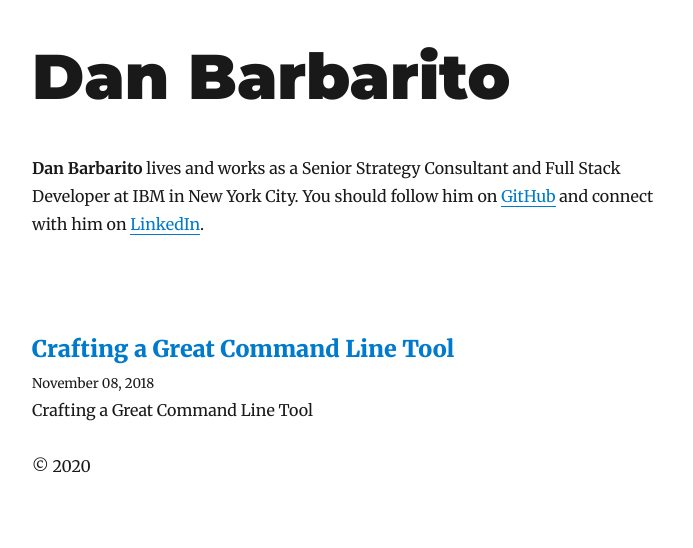
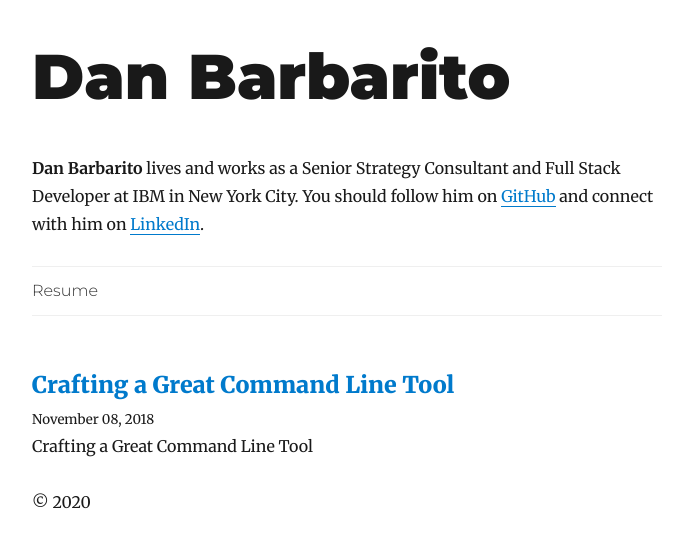
Before and after one commit to danielbarbarito/website, a Gatsby site: page / in a window 1280 px wide. Shown: the whole page, without its empty margins (293-986 px from the left). Built offline with nearby package versions, Linux system fonts and the light colour scheme; Gatsby itself is replaced by a stand-in of ours; some packages are replaced by stand-ins of ours.

Commit message:
add other links

```diff
--- a/gatsby-config.js
+++ b/gatsby-config.js
@@ -8,6 +8,12 @@ module.exports = {
       linkedin: `danbarbarito`,
       github: `danielbarbarito`,
     },
+    otherLinks: [
+      {
+        name: "Resume",
+        link: "https://resume.barbarito.me",
+      },
+    ],
   },
   plugins: [
     {
--- a/package.json
+++ b/package.json
@@ -27,6 +27,7 @@
     "react-dom": "^16.12.0",
     "react-helmet": "^5.2.1",
     "react-typography": "^0.16.19",
+    "styled-components": "^5.1.0",
     "typeface-merriweather": "0.0.72",
     "typeface-montserrat": "0.0.75",
     "typography": "^0.16.19",
--- a/src/components/bio.jsx
+++ b/src/components/bio.jsx
@@ -11,7 +11,7 @@ import Image from "gatsby-image"
 
 import { rhythm } from "../utils/typography"
 
-const Bio = () => {
+const Bio = ({ margin }) => {
   const data = useStaticQuery(graphql`
     query BioQuery {
       site {
@@ -31,15 +31,14 @@ const Bio = () => {
     <div
       style={{
         display: `flex`,
-        marginBottom: rhythm(2.5),
+        marginBottom: margin != undefined ? margin : rhythm(2.5),
       }}
     >
-      <p>
-        <strong>{author}</strong> lives and works as a Senior
-        Strategy Consultant and Full Stack Developer at IBM in New York City.
-        You should follow him on{" "}
-        <a href={`https://github.com/${social.github}`}>GitHub</a> and connect
-        with him on{" "}
+      <p style={{ marginBottom: rhythm(1) }}>
+        <strong>{author}</strong> lives and works as a Senior Strategy
+        Consultant and Full Stack Developer at IBM in New York City. You should
+        follow him on <a href={`https://github.com/${social.github}`}>GitHub</a>{" "}
+        and connect with him on{" "}
         <a href={`https://linkedin.com/in/${social.linkedin}`}>LinkedIn</a>.
       </p>
     </div>
--- a/src/components/layout.jsx
+++ b/src/components/layout.jsx
@@ -14,8 +14,8 @@ class Layout extends React.Component {
         <h1
           style={{
             ...scale(1.5),
+            margin: 0,
             marginBottom: rhythm(1.5),
-            marginTop: 0,
           }}
         >
           <Link
--- /dev/null
+++ b/src/components/links.jsx
@@ -0,0 +1,91 @@
+/**
+ * Bio component that queries for data
+ * with Gatsby's useStaticQuery component
+ *
+ * See: https://www.gatsbyjs.org/docs/use-static-query/
+ */
+
+import React from "react"
+import { useStaticQuery, graphql } from "gatsby"
+import styled from "styled-components"
+
+import { rhythm } from "../utils/typography"
+
+const LinkContainer = styled.div`
+  display: flex;
+
+  & > div > a:hover {
+    transform: scale(1.1);
+  }
+`
+
+const Links = ({ style }) => {
+  const data = useStaticQuery(graphql`
+    query LinksQuery {
+      site {
+        siteMetadata {
+          otherLinks {
+            name
+            link
+          }
+        }
+      }
+    }
+  `)
+
+  const { otherLinks } = data.site.siteMetadata
+  return (
+    <div
+      style={{
+        display: `flex`,
+        border: "1px solid #efefef",
+        borderLeft: "none",
+        borderRight: "none",
+        paddingBottom: 10,
+        paddingTop: 10,
+        ...style,
+      }}
+    >
+      <LinkContainer>
+        {otherLinks.map((l, i) => {
+          return (
+            <div
+              style={{
+                display: "flex",
+                alignItems: "center",
+              }}
+            >
+              <a
+                style={{
+                  fontFamily: `Montserrat, sans-serif`,
+                  display: "block",
+                  color: "#333",
+                  fontWeight: "300",
+                  boxShadow: "none",
+                  transition: "all .5s",
+                }}
+                target="_blank"
+                href={l.link}
+              >
+                {l.name}
+              </a>
+              {i != otherLinks.length - 1 ? (
+                <span
+                  style={{
+                    color: "#afafaf",
+                    paddingLeft: 10,
+                    paddingRight: 10,
+                  }}
+                >
+                  |
+                </span>
+              ) : null}
+            </div>
+          )
+        })}
+      </LinkContainer>
+    </div>
+  )
+}
+
+export default Links
--- a/src/pages/index.jsx
+++ b/src/pages/index.jsx
@@ -4,6 +4,8 @@ import { Link, graphql } from "gatsby"
 import Bio from "../components/bio"
 import Layout from "../components/layout"
 import SEO from "../components/seo"
+import Links from "../components/links"
+
 import { rhythm } from "../utils/typography"
 
 class BlogIndex extends React.Component {
@@ -14,8 +16,9 @@ class BlogIndex extends React.Component {
 
     return (
       <Layout location={this.props.location} title={siteTitle}>
-        <SEO title="All posts" />
-        <Bio />
+        <SEO title="Home" />
+        <Bio margin={0} />
+        <Links style={{ marginBottom: rhythm(1.5) }} />
         {posts.map(({ node }) => {
           const title = node.frontmatter.title || node.fields.slug
           return (
```
Also changed, not shown: 1 other file. Lines whose indentation alone changed are shown as unchanged.
